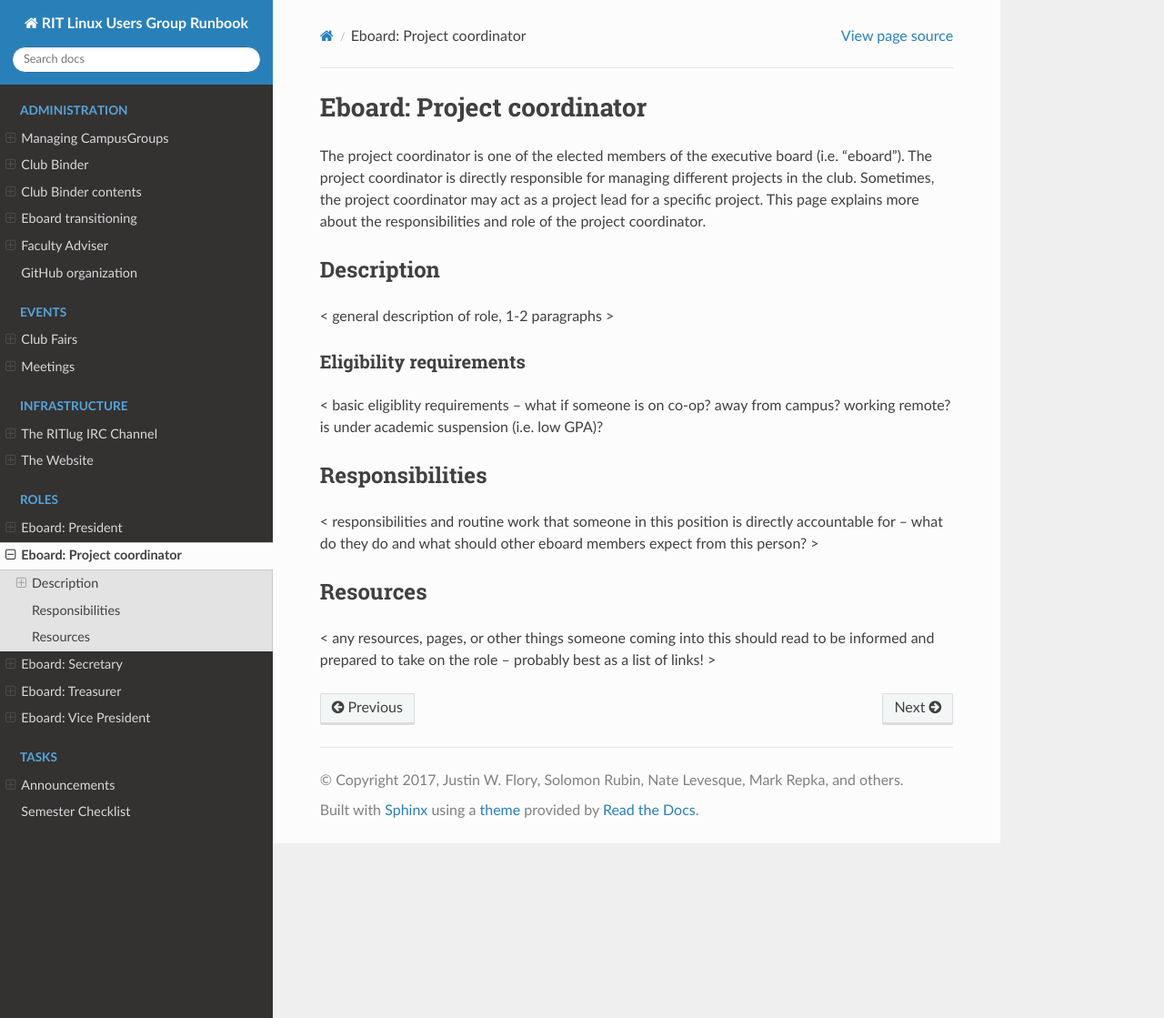
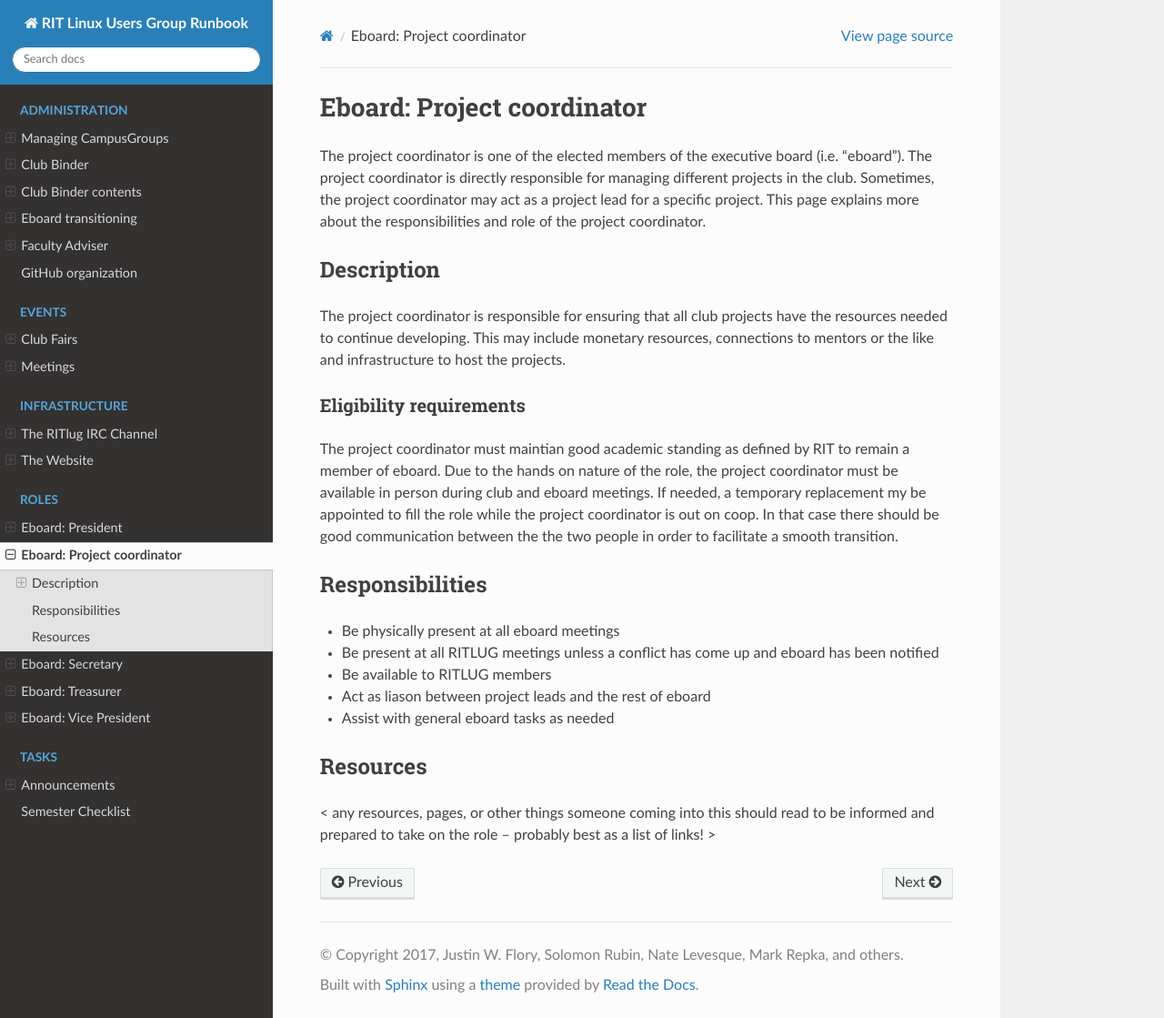
Before and after one commit to RITlug/runbook, a Sphinx documentation site: the page built from docs/roles/project-coordinator.rst, in a window 1280 px wide and 1119 px high. Shown: the whole window at 91% size. Built offline with Sphinx 7.4.7 and the Read the Docs theme 2.0.0, drawn with Linux system fonts in a browser that asks for light colours; formulas are drawn with MathJax 3.

Commit message:
Add most of the stuff

```diff
--- a/docs/roles/project-coordinator.rst
+++ b/docs/roles/project-coordinator.rst
@@ -11,23 +11,23 @@ responsibilities and role of the project coordinator.
 Description
 -----------
 
-< general description of role, 1-2 paragraphs >
-
+The project coordinator is responsible for ensuring that all club projects have the resources needed to continue developing. This may include monetary resources, connections to mentors or the like and infrastructure to host the projects.
 
 Eligibility requirements
 ^^^^^^^^^^^^^^^^^^^^^^^^
 
-< basic eligiblity requirements – what if someone is on co-op? away from
-campus? working remote? is under academic suspension (i.e. low GPA)?
+The project coordinator must maintian good academic standing as defined by RIT to remain a member of eboard.
+Due to the hands on nature of the role, the project coordinator must be available in person during club and eboard meetings. If needed, a temporary replacement my be appointed to fill the role while the project coordinator is out on coop. In that case there should be good communication between the the two people in order to facilitate a smooth transition.
 
 
 Responsibilities
 ----------------
 
-< responsibilities and routine work that someone in this position is directly
-accountable for – what do they do and what should other eboard members expect
-from this person? >
-
+* Be physically present at all eboard meetings
+* Be present at all RITLUG meetings unless a conflict has come up and eboard has been notified
+* Be available to RITLUG members
+* Act as liason between project leads and the rest of eboard
+* Assist with general eboard tasks as needed
 
 Resources
 ---------
```
